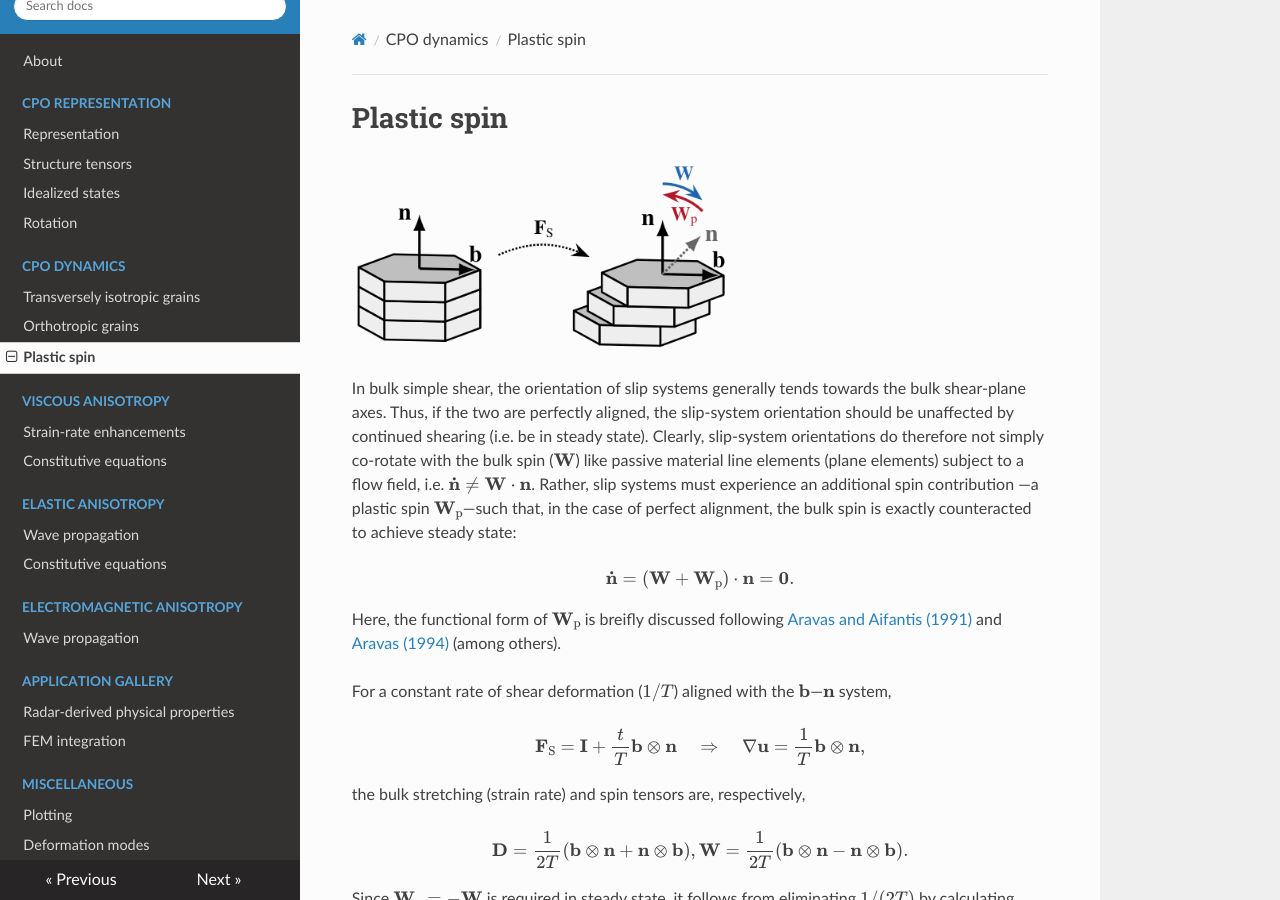
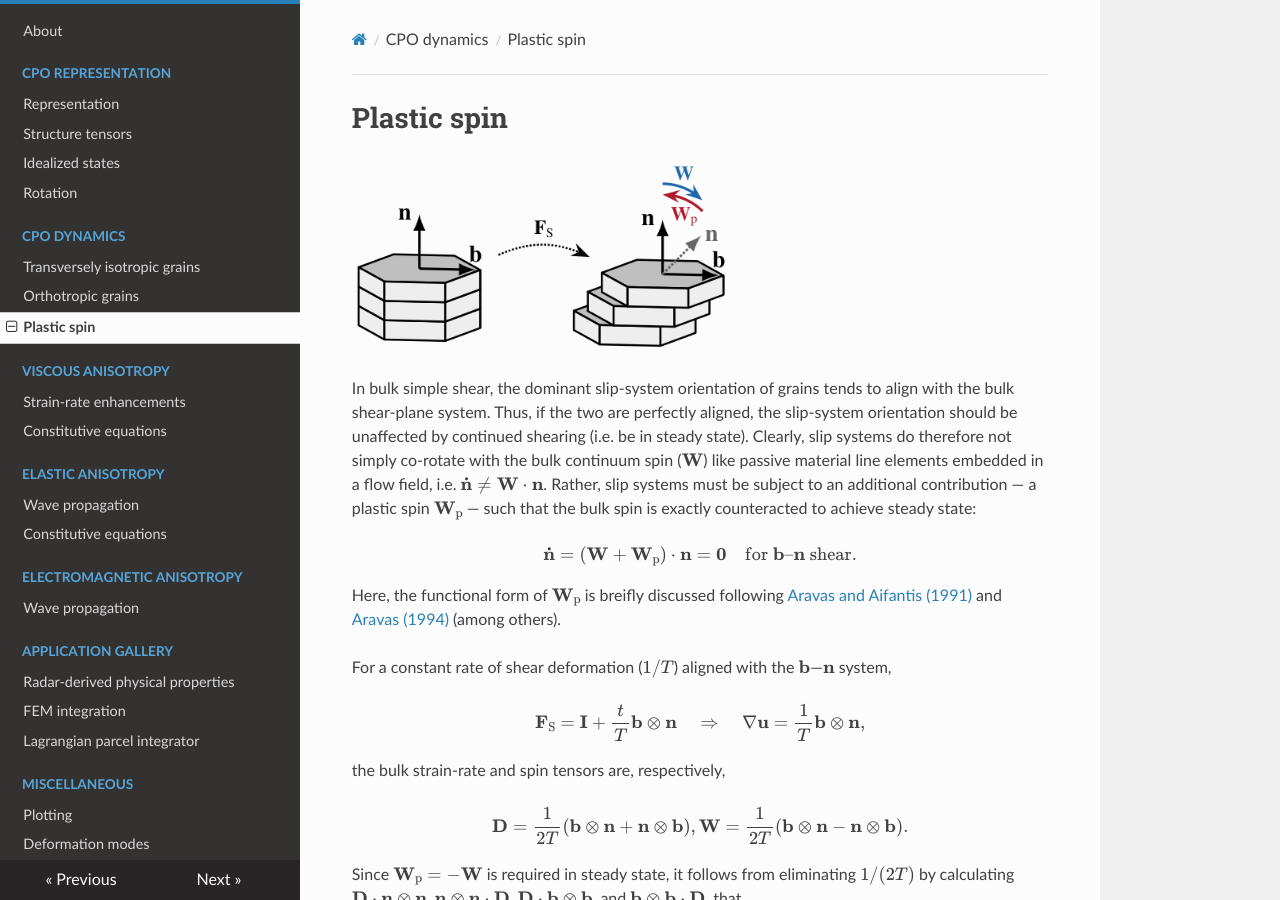
Before and after one commit to nicholasmr/specfab, an MkDocs documentation site: the page built from docs/plastic-spin.md, in a window 1280 px wide and 900 px high. Built offline with MkDocs 1.6.1, drawn with Linux system fonts in a browser that asks for light colours; nearby versions of some CDN libraries; formulas are drawn with MathJax 3.

Commit message:
updated docs figs

```diff
--- a/docs/plastic-spin.md
+++ b/docs/plastic-spin.md
@@ -3,14 +3,14 @@
 
 ![](https://raw.githubusercontent.com/nicholasmr/specfab/main/images/tranisotropic/plastic-spin.png){: style="width:380px"}
 
-In bulk simple shear, the orientation of slip systems generally tends towards the bulk shear-plane axes.
+In bulk simple shear, the dominant slip-system orientation of grains tends to align with the bulk shear-plane system.
 Thus, if the two are perfectly aligned, the slip-system orientation should be unaffected by continued shearing (i.e. be in steady state).
-Clearly, slip-system orientations do therefore not simply co-rotate with the bulk spin ($\bf W$) like passive material line elements (plane elements) subject to a flow field, i.e.
+Clearly, slip systems do therefore not simply co-rotate with the bulk continuum spin ($\bf W$) like passive material line elements embedded in a flow field, i.e.
 ${\bf \dot{n}} \neq {\bf W} \cdot {\bf n}$.
-Rather, slip systems must experience an additional spin contribution &mdash;a plastic spin ${\bf W}_\mathrm{p}$&mdash;such that, in the case of perfect alignment, the bulk spin is exactly counteracted to achieve steady state:
+Rather, slip systems must be subject to an additional contribution &mdash; a plastic spin ${\bf W}_\mathrm{p}$ &mdash; such that the bulk spin is exactly counteracted to achieve steady state:
 
 $$
-{\bf \dot{n}} = ({\bf W} + {\bf W}_{\mathrm{p}}) \cdot {\bf n} = {\bf 0} .
+{\bf \dot{n}} = ({\bf W} + {\bf W}_{\mathrm{p}}) \cdot {\bf n} = {\bf 0} \quad\text{for ${\bf b}$&ndash;${\bf n}$ shear}.
 $$
 
 Here, the functional form of ${\bf W}_\mathrm{p}$ is breifly discussed following [Aravas and Aifantis (1991)](https://doi.org/10.1016/0749-6419(91)90028-W) and [Aravas (1994)](https://www.doi.org/10.1088/0965-0393/2/3A/005) (among others).
@@ -26,7 +26,7 @@
 ,
 $$
 
-the bulk stretching (strain rate) and spin tensors are, respectively,
+the bulk strain-rate and spin tensors are, respectively,
 
 $$
 {\bf D} = \frac{1}{2T} ({\bf b}\otimes{\bf n} + {\bf n}\otimes{\bf b}),
--- a/mkdocs.yml
+++ b/mkdocs.yml
@@ -22,6 +22,7 @@
     - 'Application gallery':
         - Radar-derived physical properties: radar-derived-PP.md
         - FEM integration: FEM-integration.md
+        - Lagrangian parcel integrator: Lagrangian-parcel-integrator.md
     - 'Miscellaneous':
         - Plotting: plotting.md
         - Deformation modes: deformation-modes.md
```
Also changed, not shown: docs/Lagrangian-parcel-integrator.md (added, +61 -0 lines), docs/enhancements-strainrate.md (+1 -1 lines), docs/wavepropagation-elastic.md (+1 -1 lines), docs/wavepropagation-electromagnetic.md (+1 -1 lines), images/orthotropic/monocrystal-small-nolabel.png, images/orthotropic/monocrystal-small-olivine.png, images/orthotropic/monocrystal-small.png, images/orthotropic/orthotropic-elastic-monocrystal-olivine.png, images/orthotropic/orthotropic-elastic-monocrystal.png, images/orthotropic/orthotropic-viscous-monocrystal-olivine.png, images/orthotropic/orthotropic-viscous-monocrystal.png, images/orthotropic/polycrystal-compression.png, images/orthotropic/polycrystal-nolabel.png, images/orthotropic/polycrystal-olivine.png, 4 more files.
